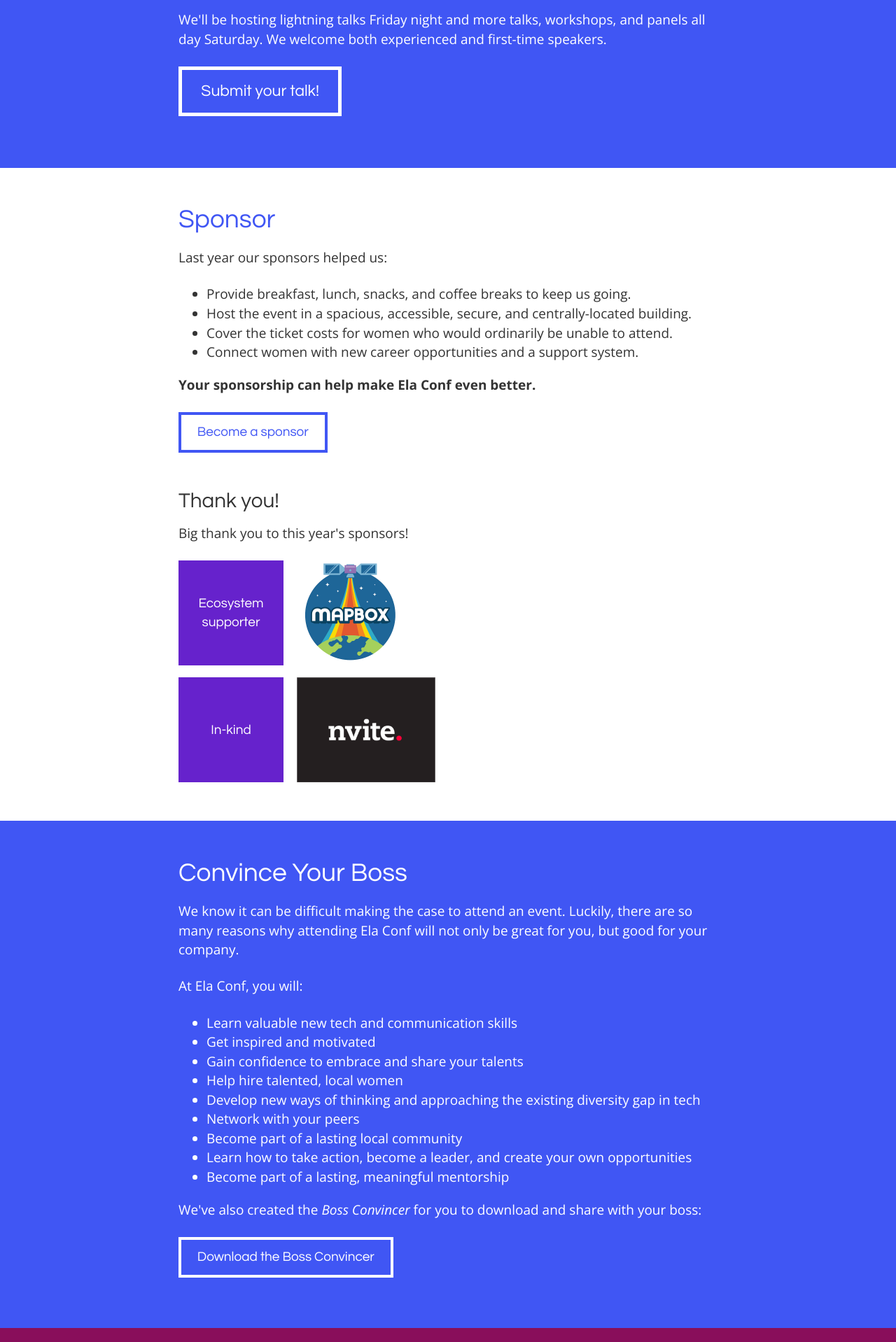
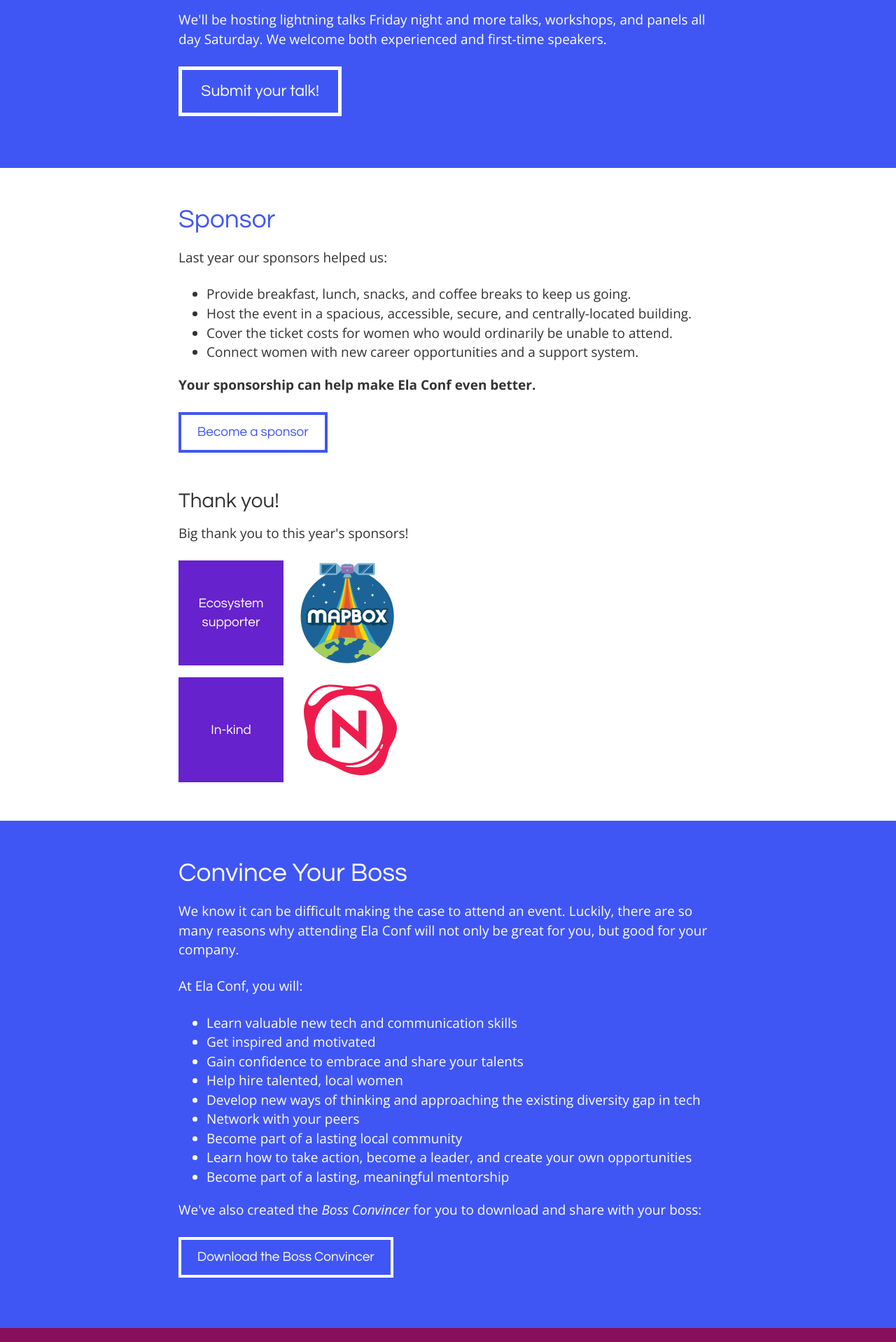
Before and after one commit to elaconf/elaconf.github.io, a Jekyll site: the page built from index.html, in a window 1280 px wide. Shown: the part 2311-4229 px from the top of the page at 70% size. Built offline with Jekyll 4.4.1, drawn with Linux system fonts in a browser that asks for light colours; a script that is not in the unit is left out.

Commit message:
use svg logos for sponsors

```diff
--- a/_includes/sponsors.html
+++ b/_includes/sponsors.html
@@ -7,7 +7,7 @@
     <div class="sponsors-level-name">{{level[0]}}</div>
     <div class="sponsors-images">
       {% for sponsor in sponsors %}
-      <a href="{{sponsor.site}}"><img src="/images/sponsors/{{sponsor.image}}" alt="{{sponsor.name}}" class="sponsor-image"></a>
+      <a href="{{sponsor.site}}"><img src="/images/sponsors/{{sponsor.image}}" alt="{{sponsor.name}}" class="sponsor-image sponsor-{{sponsor.name | slugify}}"></a>
       {% endfor %}
     </div>
   </div>
--- a/_sass/_sponsors.scss
+++ b/_sass/_sponsors.scss
@@ -2,6 +2,7 @@
   //border: .4em solid $light;
   display: block;
   margin: 2em auto;
+  max-width: 60%;
 
   @include breakpoint(medium) {
     display: inline-block;
@@ -11,37 +12,12 @@
 
 }
 
-.sponsor-nowsecure,
-.sponsor-wharton,
-.sponsor-devbootcamp,
-.sponsor-mapbox,
-.sponsor-communicatehealth,
-.sponsor-happy-cog,
-.sponsor-digitas-health,
-.sponsor-sticker-mule,
-.sponsor-istrategylabs,
-.sponsor-django-foundation {
-  background-color: $white;
-
+.sponsor-u-s-cellular {
+  padding: 53px 0;
 }
 
-.sponsor-mapbox,
-.sponsor-happy-cog,
-.sponsor-sticker-mule,
-.sponsor-istrategylabs {
-  padding: 5px;
-}
-
-.sponsor-nowsecure,
-.sponsor-wharton,
-.sponsor-communicatehealth,
-.sponsor-django-foundation {
-  padding: 30px;
-}
-
-.sponsor-devbootcamp,
-.sponsor-digitas-health {
-  padding: 40px;
+.sponsor-nvite {
+  padding: 10px;
 }
 
 .sponsor-level {
```
Also changed, not shown: _data/sponsors.yml (+8 -2 lines), images/sponsors/mapbox.png (deleted), images/sponsors/mapbox.svg (added), images/sponsors/nvite.png (deleted), images/sponsors/nvite.svg (added).
